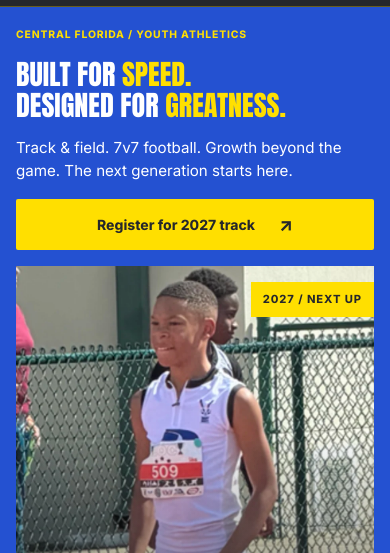
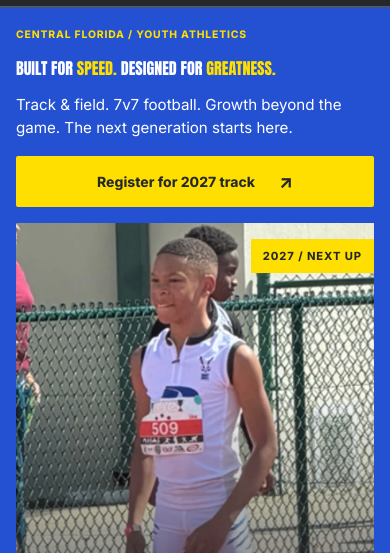
Before and after one commit to Florida1SpeedAcademy/fs-nextgen-website, a plain HTML site: page index.html in a window 390 px wide. Shown: the part 58-611 px from the top of the page. Drawn offline with Linux system fonts and the light colour scheme.

Commit message:
Fit homepage slogan on one responsive line

```diff
--- a/assets/homepage-2027/base.css
+++ b/assets/homepage-2027/base.css
@@ -50,3 +50,8 @@ body .program-row img{background:#f1f4fb}
 body .hero-image:after{background:linear-gradient(transparent,rgba(37,39,43,.9))}
 body .skip{background:var(--yellow);color:var(--graphite)}
 body a:focus-visible,body button:focus-visible,body summary:focus-visible{outline:3px solid var(--yellow);outline-offset:5px;box-shadow:0 0 0 2px var(--graphite)}
+
+/* Keep the complete slogan on one line, sized to its content column. */
+body .hero-grid,body .hero-copy{container-type:inline-size}
+body #hero-title{display:flex;flex-wrap:nowrap;align-items:baseline;gap:.25em;min-width:0;max-width:100%;white-space:nowrap;letter-spacing:0;font-size:clamp(.5rem,2vw,2.5rem);font-size:clamp(.5rem,4.5cqi,2.5rem);line-height:1.2}
+body #hero-title .hero-line{display:inline;flex:0 0 auto;white-space:nowrap;text-wrap:nowrap;color:inherit}
```
